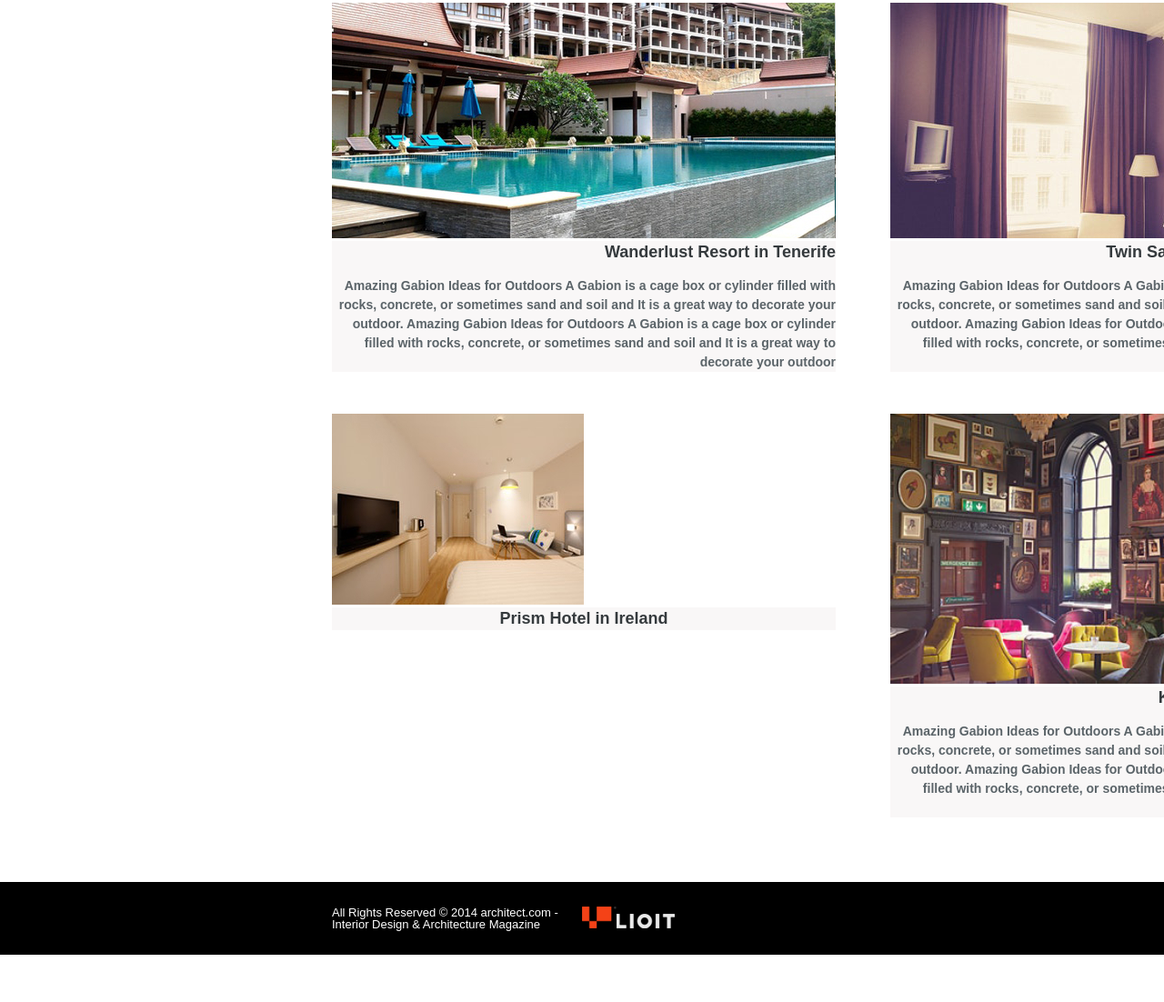
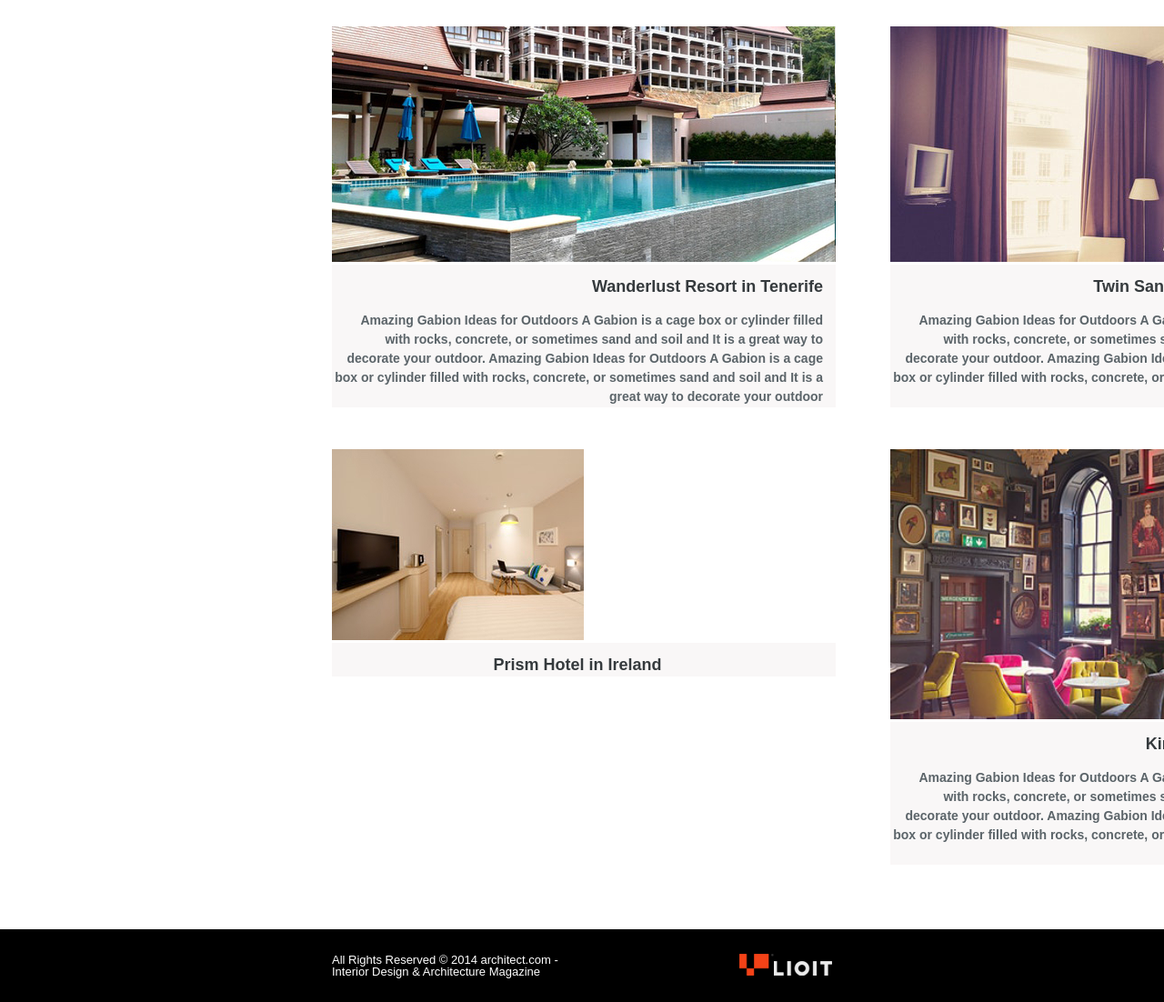
Before and after one commit to dmitrysoverchenko/Step_Project_number_1_Ham, a plain HTML site: page homework_4/index.html in a window 1280 px wide. Shown: the part 3421-4523 px from the top of the page at 91% size. Before the commit the page ends 4471 px from the top, so only its background shows below. Drawn offline with Linux system fonts and the light colour scheme.

Commit message:
pre-final2

```diff
--- a/homework_4/css/style.css
+++ b/homework_4/css/style.css
@@ -126,7 +126,6 @@ body {
   line-height: 25px;
 }
 .button-best-articles a {
-  /*надо сделать всю кнопку ссылкой*/
   color: #fff;
 }
 .button-best-articles a:visited {
@@ -237,6 +236,8 @@ body {
 }
 
 .figcaption-title {
+  padding-top: 12px;
+  padding-right: 14px;
   font-weight: bold;
   font-size: 18px;
   line-height: 25px;
@@ -249,6 +250,8 @@ body {
 }
 
 .figcaption-text {
+  padding-right: 14px;
+  padding-bottom: 1px;
   font-weight: 600;
   font-size: 14px;
   line-height: 21px;
@@ -269,7 +272,9 @@ body {
   height: 80px;
   display: grid;
   grid-template-columns: 1fr 1fr;
+
   align-items: center;
+  justify-content: space-between;
 }
 
 .copyright p {
@@ -278,4 +283,6 @@ body {
 }
 
 .footer-logo {
+  justify-self: end;
+  align-self: center;
 }
```
